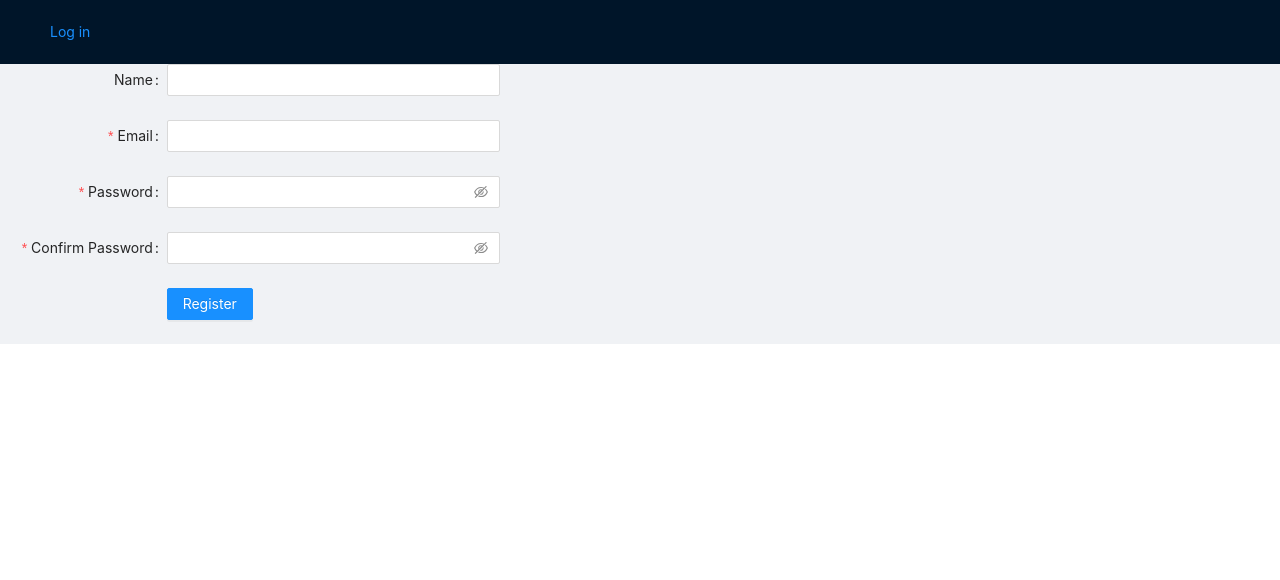
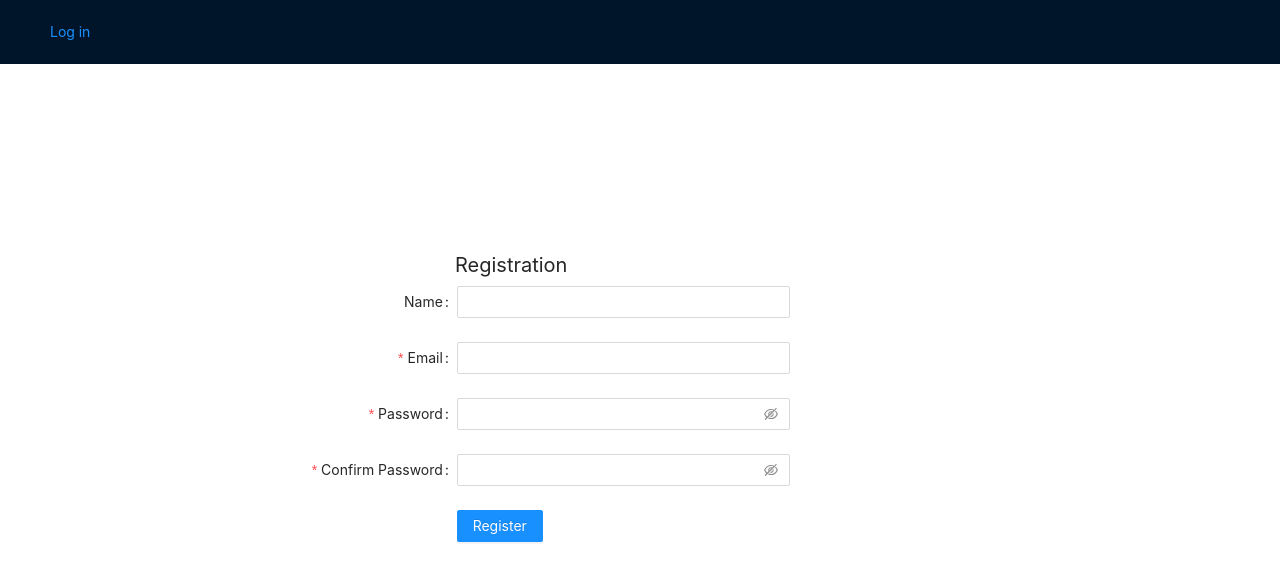
Before and after one commit to sshaporov/mytasks-frontend, a React (Create React App) app: page /registration in a window 1280 px wide. Shown: the top 580 px of the page. Built offline with nearby package versions, Linux system fonts and the light colour scheme; no server answers.

Commit message:
refactoring registration form

```diff
--- a/src/components/registration/RegistrationForm.tsx
+++ b/src/components/registration/RegistrationForm.tsx
@@ -48,13 +48,17 @@ export const RegistrationForm = () => {
   }
 
   return (
-
+    <div className='wrapper-registrationForm'>
+      <div className='content-registrationForm'>
         <Form
           {...layout}
           name='register'
           className='registration-form'
           onFinish={onFinish}
         >
+          <div className='title-registrationForm'>
+            Registration
+          </div>
           <Form.Item
             name='name'
             label='Name'
@@ -112,16 +116,15 @@ export const RegistrationForm = () => {
                 message: 'Password should be more than 3 symbols!',
               },
 
-          // вынести отдельно и обернуть в useCallback
               ({getFieldValue}) => ({
                 validator(_, value) {
                   if (!value || getFieldValue('password') === value) {
-                return Promise.resolve();
+                    return Promise.resolve()
                   }
 
-              return Promise.reject('The two passwords that you entered do not match!');
-            },
-          }),
+                  return Promise.reject('The two passwords that you entered do not match!')
+                }
+              })
             ]}
           >
             <Input.Password autoComplete='on'/>
@@ -132,7 +135,9 @@ export const RegistrationForm = () => {
               Register
             </Button>
           </Form.Item>
+        </Form>
+      </div>
+    </div>
 
-    </Form>
   )
 }
--- a/src/components/registration/registrationForm.css
+++ b/src/components/registration/registrationForm.css
@@ -1,3 +1,21 @@
-.registration-form {
-    max-width: 500px;
+.wrapper-registrationForm {
+    width: 100%;
+    height: 100%;
+    position: absolute;
+    top: 0;
+    left: 0;
+    overflow: auto;
 }
+.content-registrationForm {
+    width: 500px;
+    height: 500px;
+    position: absolute;
+    top: 50%;
+    left: 50%;
+    margin: -150px 0 0 -350px;
+}
+.title-registrationForm {
+    font-size: 20px;
+    margin-bottom: 5px;
+    margin-left: 165px;
+}
```
Lines whose indentation alone changed are shown as unchanged.
